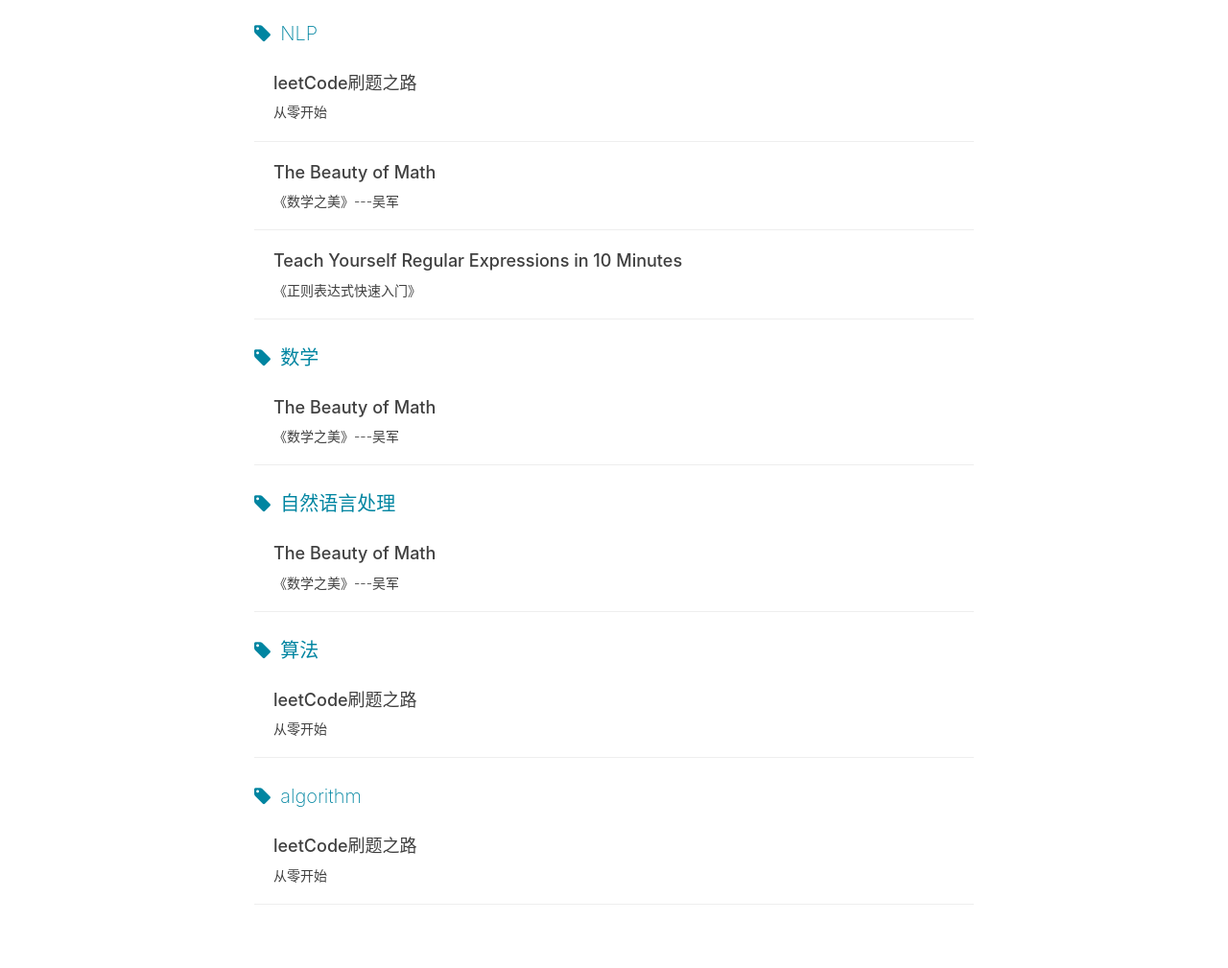
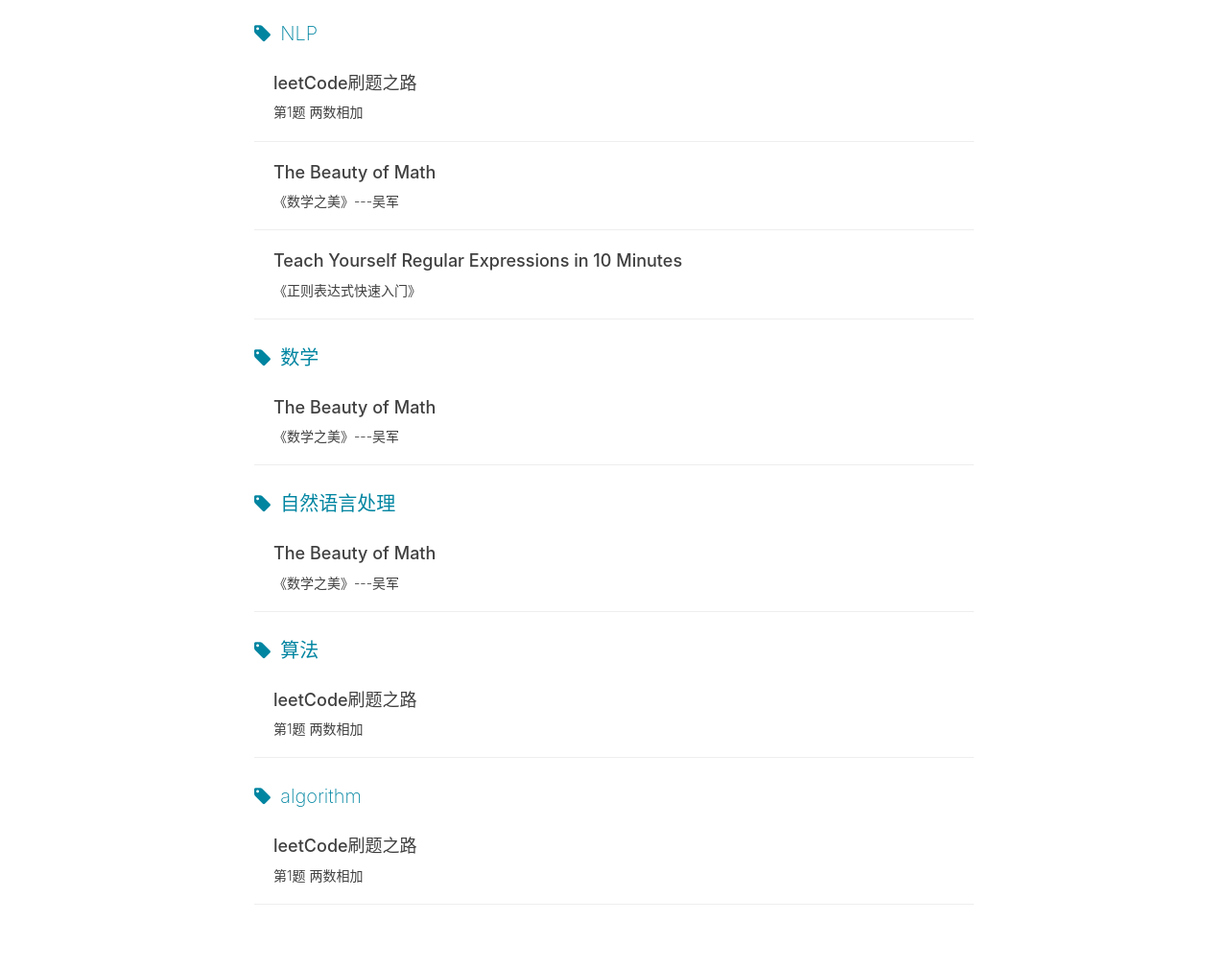
Before and after one commit to msg901216/msg901216.github.io, a Jekyll site: the page built from tags.html, in a window 1280 px wide. Shown: the part 619-1628 px from the top of the page at 96% size. Built offline with Jekyll 4.4.1, drawn with Linux system fonts in a browser that asks for light colours; nearby versions of some CDN libraries; comment, search, counter and statistics services are not loaded.

Commit message:
改加上leetCode刷题之路

```diff
--- a/_posts/2018-07-09-leetCode.md
+++ b/_posts/2018-07-09-leetCode.md
@@ -1,7 +1,7 @@
 ---
 layout:     post
 title:      "leetCode刷题之路"
-subtitle:   "从零开始"
+subtitle:   "第1题 两数相加"
 date:       2018-07-08
 author:     "msg"
 header-img: "img/post-bg-unix-linux.jpg"
```
Also changed, not shown: other parts of _posts/2018-07-09-leetCode.md (+0 -2 lines).
